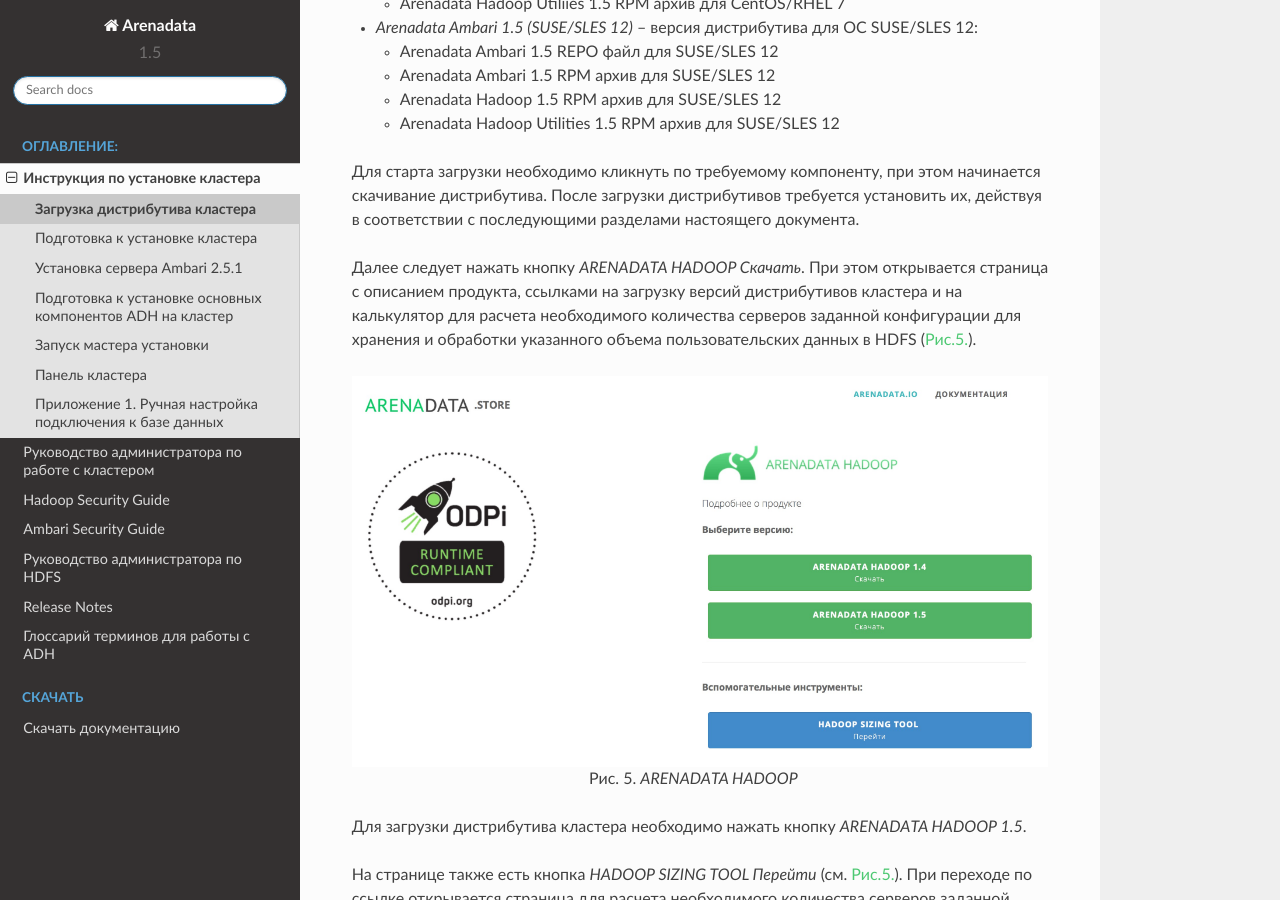
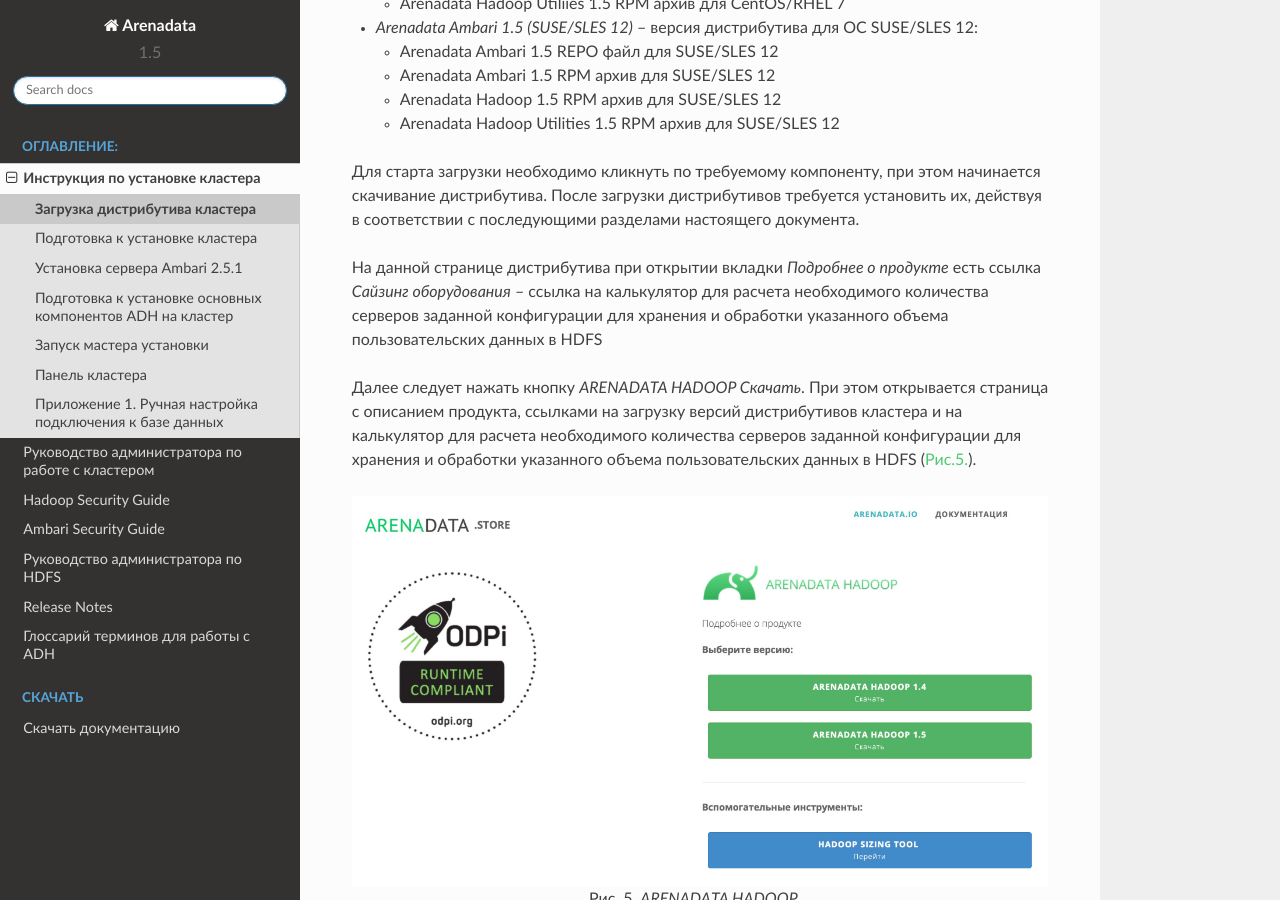
Before and after one commit to arenadata/docs_adps, a Sphinx documentation site: the page built from source/install/download.rst, in a window 1280 px wide and 900 px high, scrolled down 1881 px. Built offline with Sphinx 7.4.7 and the Read the Docs theme 2.0.0, drawn with Linux system fonts in a browser that asks for light colours.

Commit message:
Update download.rst

```diff
--- a/source/install/download.rst
+++ b/source/install/download.rst
@@ -74,7 +74,7 @@
 
 Для старта загрузки необходимо кликнуть по требуемому компоненту, при этом начинается скачивание дистрибутива. После загрузки дистрибутивов требуется установить их, действуя в соответствии с последующими разделами настоящего документа.
 
-
+На данной странице дистрибутива при открытии вкладки *Подробнее о продукте* есть ссылка *Сайзинг оборудования* -- ссылка на калькулятор для расчета необходимого количества серверов заданной конфигурации для хранения и обработки указанного объема пользовательских данных в HDFS
 
 
 Далее следует нажать кнопку *ARENADATA HADOOP Скачать*. При этом открывается страница с описанием продукта, ссылками на загрузку версий дистрибутивов кластера и на калькулятор для расчета необходимого количества серверов заданной конфигурации для хранения и обработки указанного объема пользовательских данных в HDFS (:numref:`Рис.%s.<install-img-2>`).
```
